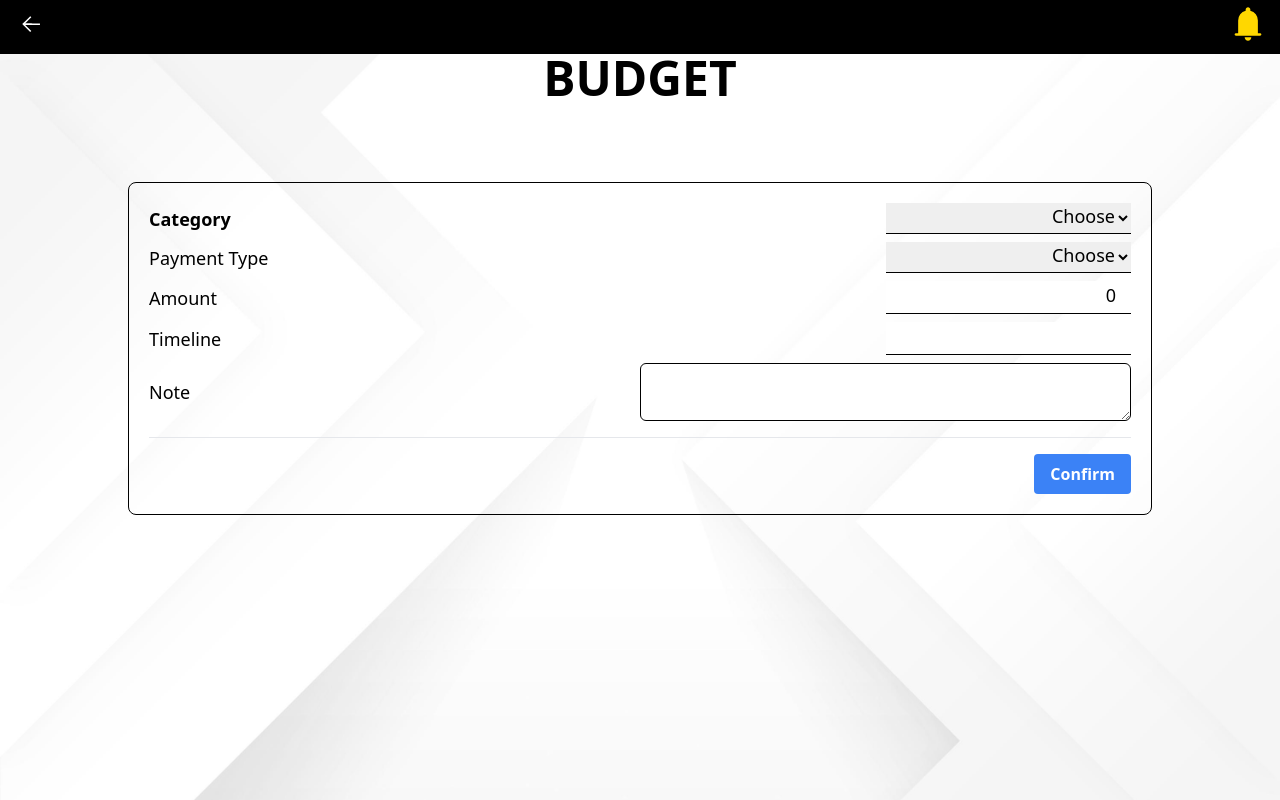
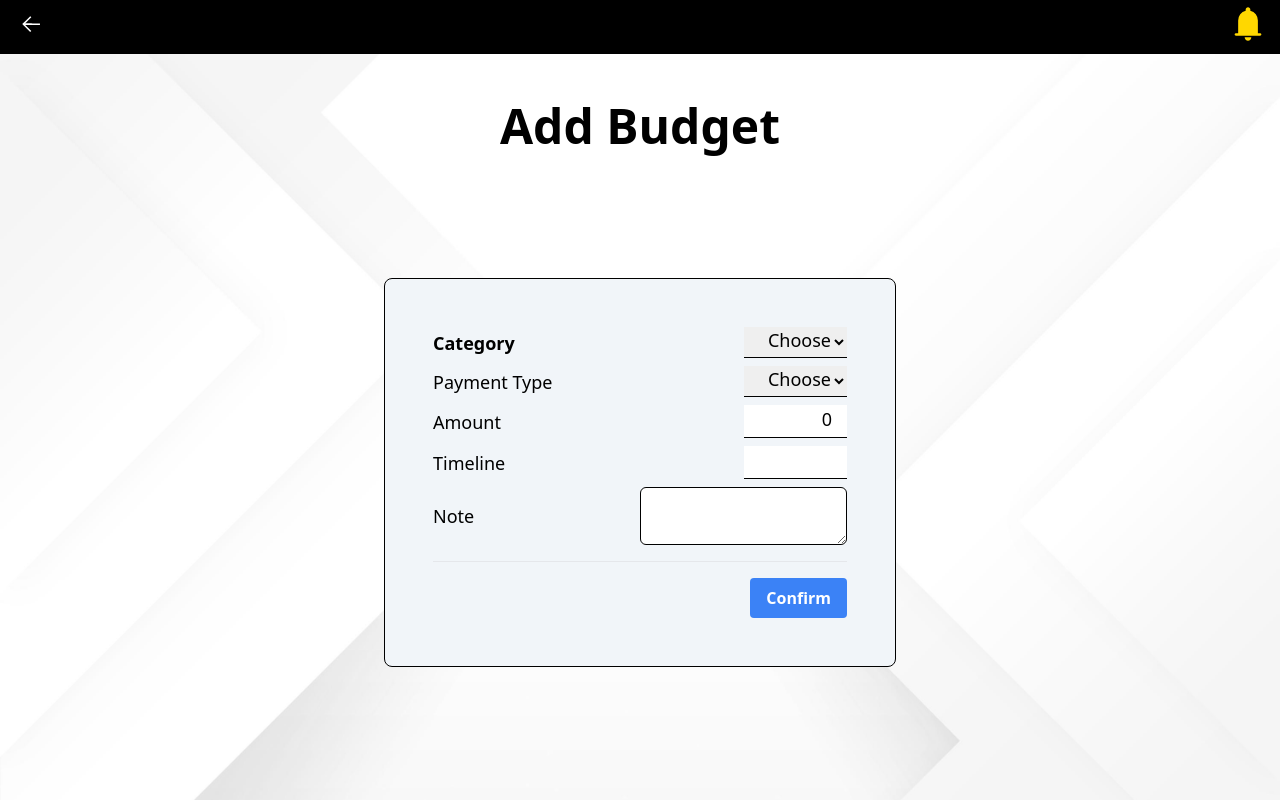
Before and after one commit to Hikaru2021/e-buddy, a Vue app: page /budget in a window 1280 px wide. Built offline with nearby package versions, Linux system fonts and the light colour scheme.

Commit message:
fix typo

```diff
--- a/src/components/SideNav.vue
+++ b/src/components/SideNav.vue
@@ -32,9 +32,9 @@
         <span class="ml-2">About</span>
       </button>
       <button @click="navigateTo('/')"
-        class="flex items-center justify-start p-3 bg-transparent transition ease-in-out duration-300 cursor-pointer w-full box-border">
-        <img src="logout.svg" alt="About Icon" class="nav-bar-icon" />
-        <span class="ml-2">Log-Out</span>
+        class="flex items-center justify-start p-3 bg-transparent transition ease-in-out duration-300 cursor-pointer w-full box-border ml-2">
+        <img src="logout.svg" alt="About Icon" class="nav-bar-icon mr-1 w-7 h-7" />
+        <span class="ml-2">Logout</span>
       </button>
     </div>
   </div>
--- a/src/views/Budget.vue
+++ b/src/views/Budget.vue
@@ -3,10 +3,10 @@
     <upper-nav></upper-nav>
     <div class="flex flex-col items-center">
       <!-- "BUDGET" Text -->
-      <h2 class="text-5xl font-bold text-center text-black">BUDGET</h2>
+      <h2 class="text-5xl p-12 font-bold text-black">Add Budget</h2>
 
       <!-- Budget Tracker Container -->
-      <div class="border border-black rounded-lg p-5 mt-20 w-4/5">
+      <div class="border border-black rounded-lg p-12 mt-20 w-2/5 bg-slate-100">
         <div v-for="(budget, index) in budgets" :key="index">
           <div class="flex items-center justify-between">
             <h3 class="text-lg font-bold text-black">Category</h3>
@@ -19,7 +19,7 @@
             </select>
           </div>
           <div v-if="budget.category === 'Others'" class="flex items-center justify-between mt-2">
-            <h3 class="text-lg font-medium">Specify</h3>
+            <h3 class="text-lg font-medium">If others, please specify</h3>
             <input type="text" class="text-lg text-right border-b border-black pb-1 w-1/4" v-model="budget.specifyCategory" />
           </div>
           <div class="flex items-center justify-between mt-2">
```
